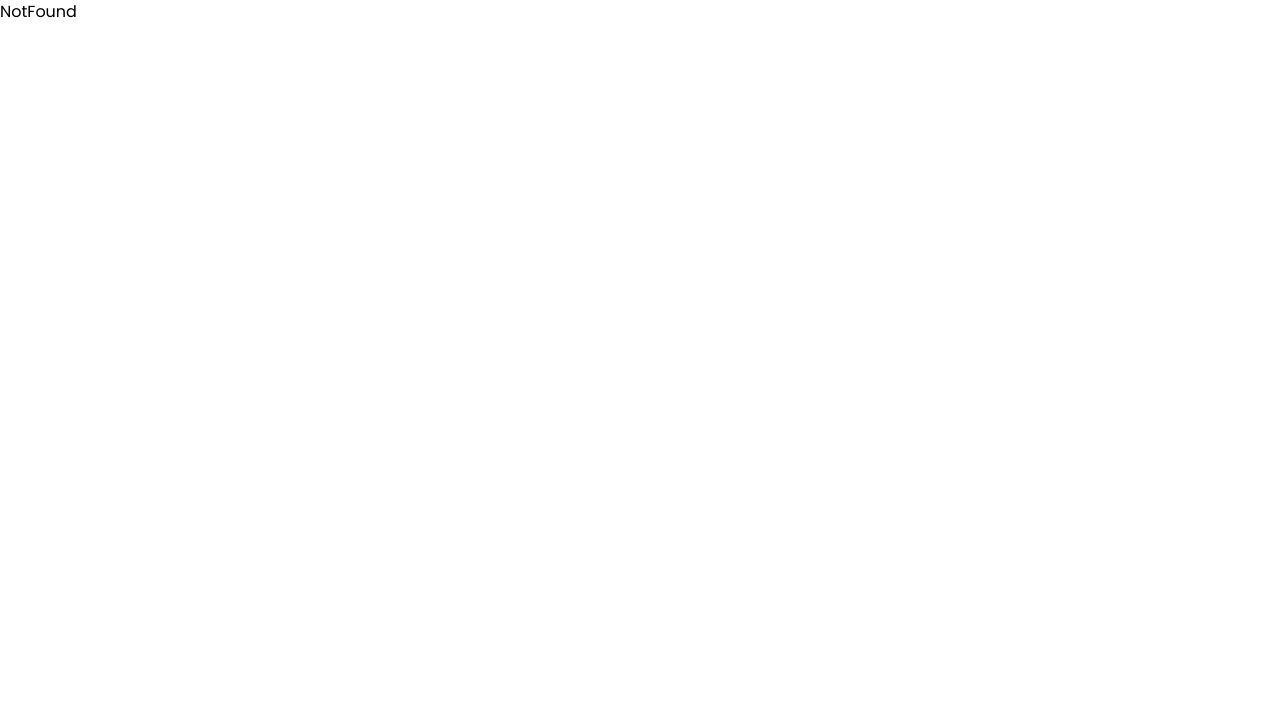
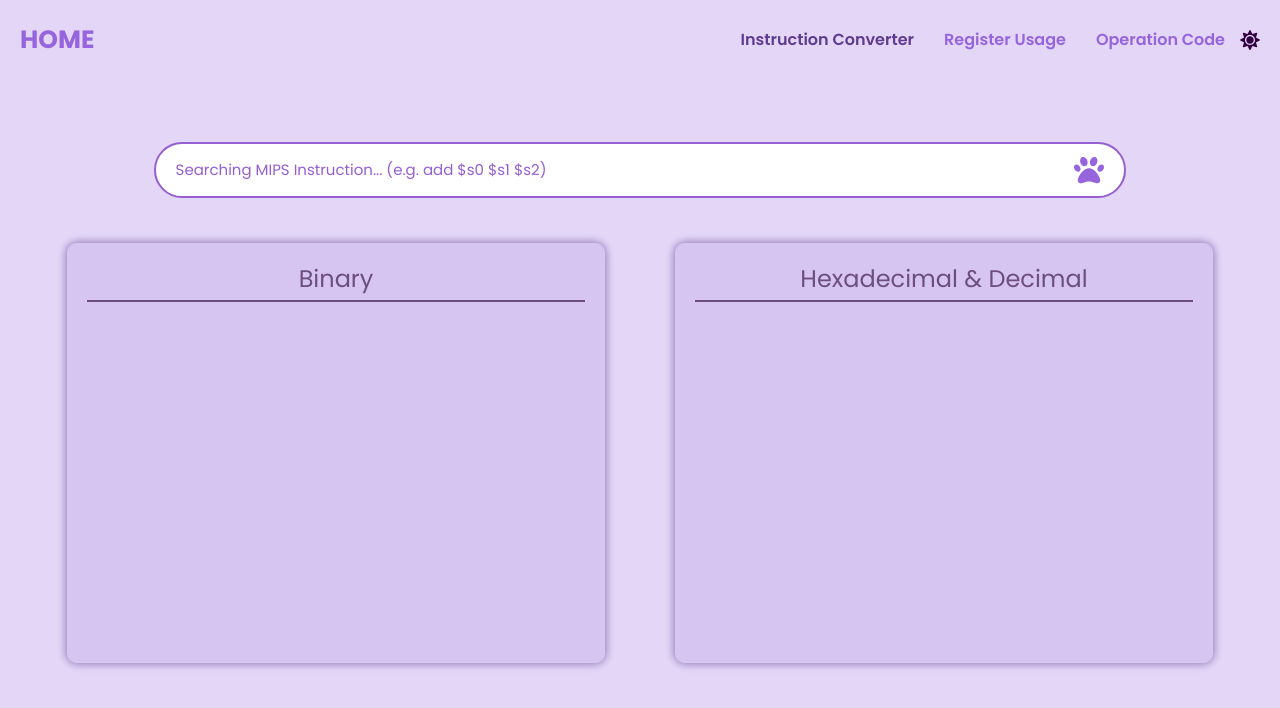
Before and after one commit to chihiro-203/mips-instruction-converter, a React (Vite) app in the folder frontend/converter/: page /search/search-data in a window 1280 px wide. Shown: the top 708 px of the page. Built offline with nearby package versions, Linux system fonts and the light colour scheme; a web font is replaced by a local one.

Commit message:
add navigate to Result page

```diff
--- a/frontend/converter/src/App.jsx
+++ b/frontend/converter/src/App.jsx
@@ -11,11 +11,11 @@ const routes = (
   <Router>
     <Routes>
       <Route path="/search" exact element={<Search />}/>
+      <Route path="/search/search-data" element={<Result />} />
       <Route path="/" element={<Navigate to="/search" />} />
       <Route path="/home" exact element={<Home />}/>
       <Route path="/opcode" exact element={<Opcode />}/>
       <Route path="/register" exact element={<Register />}/>
-      <Route path="/result" exact element={<Result />}/>
       <Route path="*" exact element={<NotFound />}/>
     </Routes>
   </Router>
--- a/frontend/converter/src/components/Navbar.jsx
+++ b/frontend/converter/src/components/Navbar.jsx
@@ -20,7 +20,7 @@ const Navbar = () => {
           <Link
             to="/search"
             className={`link ${
-              location.pathname === "/search" ? "active" : ""
+              location.pathname.startsWith("/search") ? "active" : ""
             }`}
           >
             Instruction Converter
--- a/frontend/converter/src/components/SearchBar.jsx
+++ b/frontend/converter/src/components/SearchBar.jsx
@@ -1,9 +1,11 @@
 import React, { useState } from "react";
 import { FaPaw } from "react-icons/fa6";
 import axiosInstance from "../utils/axiosInstance";
+import { useNavigate } from "react-router-dom";
 
 const SearchBar = ({ inputWidth }) => {
   const [searchTerm, setSearchTerm] = useState("");
+  const navigate = useNavigate();
 
   // Search for MIPS instruction
   const onSearch = async (e) => {
@@ -11,11 +13,12 @@ const SearchBar = ({ inputWidth }) => {
 
     // Add a random parameter to prevent caching
     const timestamp = new Date().getTime();
-    const url = `/get-data?keyword=${searchTerm}&t=${timestamp}`;
+    const url = `search-data?keyword=${searchTerm}&t=${timestamp}`;
 
     try {
       const res = await axiosInstance.get(url, { cache: false });
       console.log(res.data);
+      navigate(url)
     } catch (error) {
       console.log("Error fetching data: ", error);
     }
--- a/frontend/converter/src/index.css
+++ b/frontend/converter/src/index.css
@@ -111,16 +111,16 @@
     background: var(--text);
   }
   .panel.dark {
-    @apply text-[#e3d6f6];
+    @apply text-[#d4c0f1cc] bg-[#26003399];
   }
   .panel.light {
-    @apply text-[#330044];
+    @apply text-[#26003399] bg-[#d4c0f1cc];
   }
   .line.light {
-    @apply mt-[5px] border-t-2 border-solid border-t-[#330044];
+    @apply mt-[5px] border-t-2 border-solid border-t-[#26003399];
   }
   .line.dark {
-    @apply mt-[5px] border-t-2 border-solid border-t-[#e3d6f6];
+    @apply mt-[5px] border-t-2 border-solid border-t-[#d4c0f1cc];
   }
 
   .result {
```
Also changed, not shown: 2 other files (tests, documents, lock files or other folders).
